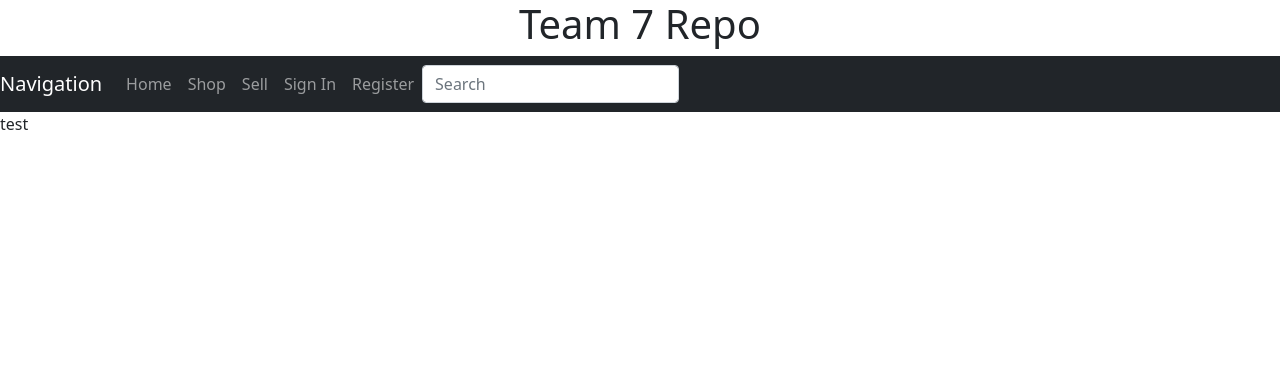
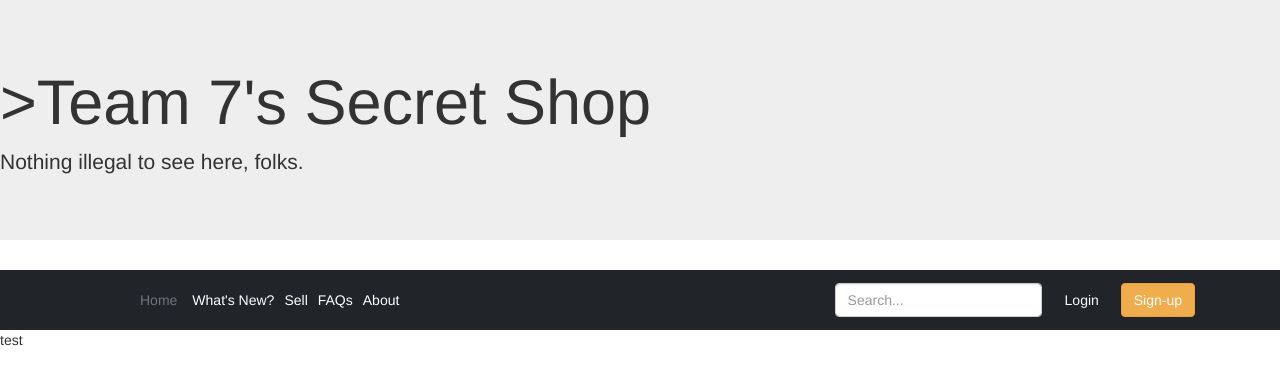
Before and after one commit to GeorgeDominise/team7repo, a Flask app: page /home in a window 1280 px wide. Shown: the top 385 px of the page. Run offline with Flask 2, Linux system fonts and the light colour scheme; some libraries are stand-ins or nearby versions.

Commit message:
Implemented a Jumbotron (Title) and a Navbar (Navigation Bar, set with 'Home', 'What's New?', 'Shop', 'FAQs', 'About', 'Sign In', 'Register', and a Search bar). None of these functions direct to any page, but can be easily optimized to do so once said pages exist.

```diff
--- a/app/templates/base.html
+++ b/app/templates/base.html
@@ -3,66 +3,63 @@
 	<head>
 		<!-- Required meta tags -->
 		<meta charset="utf-8">
-		<meta name="viewport" content="width-device-width, initial-scale=1">
+		<meta name="viewport" content="width=device-width, initial-scale=1">
 
 		<!-- Bootstrap CSS -->
 		<link href="https://cdn.jsdelivr.net/npm/bootstrap@5.1.3/dist/css/bootstrap.min.css" rel="stylesheet" integrity="sha384-1BmE4kWBq78iYhFldvKuhfTAU6auU8tT94WrHftjDbrCEXSU1oBoqyl2QvZ6jIW3" crossorigin="anonymous">
 
-		<title>Team 7 Repo</title>
+		<!-- Latest compiled and minified CSS -->
+		<link rel="stylesheet" href="https://maxcdn.bootstrapcdn.com/bootstrap/3.3.5/css/bootstrap.min.css">
+
+		<!-- Latest compiled and minified JavaScript -->
+		<script src="https://maxcdn.bootstrapcdn.com/bootstrap/3.3.5/js/bootstrap.min.js"></script>
+
+		<title>Team 7's Secret Shop</title>
 	</head>
 	<body>
-		<h1 class="text-center">Team 7 Repo</h1>
+		<div class="jumbotron">
+			<h1>>Team 7's Secret Shop</h1>
+			<p>Nothing illegal to see here, folks.</p>
+		</div>
 
-		<!-- Navigation Bar -->
-		<nav class="navbar sticky-top navbar-expand-lg navbar-dark bg-dark" "justify-content-between">
-			<a class="navbar-brand" "text-light" "mb-0 h1">Navigation</a>
-			<button class="navbar-toggler" type="button" data-toggle="collapse" data-target="#navbarSupportedContent" aria-controls="navbarSupportedContent" aria-expanded="false" aria-label="Toggle navigation">
- 				<span class="navbar-toggler-icon"></span>
-			</button>
+		<header class="p-3 bg-dark text-white">
+			<div class="container">
+				<div class="d-flex flex-wrap align-items-center justify-content-center justify-content-lg-start">
+					<a href="/" class="d-flex align-items-center mb-2 mb-lg-0 text-white text-decoration-none">
+						<svg class="bi me-2" width="40" height="32" role="img" aria-label="Bootstrap"><use xlink:href="#bootstrap"/></svg>
+					</a>
 
-			<div class="collapse navbar-collapse" id="navbarSupportedContent">
-				<ul class="navbar-nav mr-auto">
-					<li class="nav-item">
-						<a class="nav-link" "text-light" href="#">Home</a>
-					</li>
-					<li class="nav-item">
-						<a class="nav-link" "text-light" href="#">Shop</a>
-					</li>
-					<li class="nav-item">
-						<a class="nav-link" "text-light" href="#">Sell</a>
-					</li>
+					<ul class="nav col-12 col-lg-auto me-lg-auto mb-2 justify-content-center mb-lg-0">
+						<li><a href="#" class="nav-link px-3 text-secondary">Home</a></li>
+						<li><a href="#" class="nav-link px-2 text-white">What's New?</a></li>
+						<li><a href="#" class="nav-link px-2 text-white">Sell</a></li>
+						<li><a href="#" class="nav-link px-2 text-white">FAQs</a></li>
+						<li><a href="#" class="nav-link px-2 text-white">About</a></li>
+					</ul>
 
-					{% if login_status %}
-						<li class="nav-item dropdown">
-							<a class="nav-link dropdown-toggle" "text-light" href="#" id="navbarDropdown" role="button" data-bs-toggle="dropdown" aria-haspopup="true" aria-expanded="false">
-								{{ username }}
-							</a>
-							<div class="dropdown-menu" aria-labelledby="navbarDropdown">
-								<a class="dropdown-item" "text-light" href="#">View Profile</a>
-								<div class="dropdown-divider"></div>
-								<a class="dropdown-item" "text-light" href="#">Settings</a>
-								<a class="dropdown-item" "text-light" href="#">Log Out</a>
-							</div>
-						</li>
-					{% else %}
-						<li class="nav-item">
-							<a class="nav-link" "text-light" href="#">Sign In</a>
-						</li>
-						<li class="nav-item">
-							<a class="nav-link" "text-light" href="#">Register</a>
-						</li>
-					{% endif %}
-				</ul>
-				<form class="form-inline my-2 my-lg-0">
-					<input class="form-control mr-sm-2" type="search" placeholder="Search" aria-label="Search">
-				</form>
+					<form class="col-12 col-lg-auto mb-3 mb-lg-0 me-lg-3">
+						<input type="search" class="form-control form-control-dark" placeholder="Search..." aria-label="Search">
+					</form>
+
+					<div class="text-end">
+						<button type="button" class="btn btn-outline-light me-2">Login</button>
+						<button type="button" class="btn btn-warning">Sign-up</button>
+					</div>
+				</div>
 			</div>
-		</nav>
+		</header>
 
-		{% block content %} {% endblock %}
+		{% block content %}{% endblock %}
+
+		<!-- Optional JavaScript; choose one of the two! -->
 
 		<!-- Option 1: Bootstrap Bundle with Popper -->
 		<script src="https://cdn.jsdelivr.net/npm/bootstrap@5.1.3/dist/js/bootstrap.bundle.min.js" integrity="sha384-ka7Sk0Gln4gmtz2MlQnikT1wXgYsOg+OMhuP+IlRH9sENBO0LRn5q+8nbTov4+1p" crossorigin="anonymous"></script>
 
+		<!-- Option 2: Separate Popper and Bootstrap JS -->
+		<!--
+		<script src="https://cdn.jsdelivr.net/npm/@popperjs/core@2.10.2/dist/umd/popper.min.js" integrity="sha384-7+zCNj/IqJ95wo16oMtfsKbZ9ccEh31eOz1HGyDuCQ6wgnyJNSYdrPa03rtR1zdB" crossorigin="anonymous"></script>
+		<script src="https://cdn.jsdelivr.net/npm/bootstrap@5.1.3/dist/js/bootstrap.min.js" integrity="sha384-QJHtvGhmr9XOIpI6YVutG+2QOK9T+ZnN4kzFN1RtK3zEFEIsxhlmWl5/YESvpZ13" crossorigin="anonymous"></script>
+		-->
 	</body>
 </html>
```
